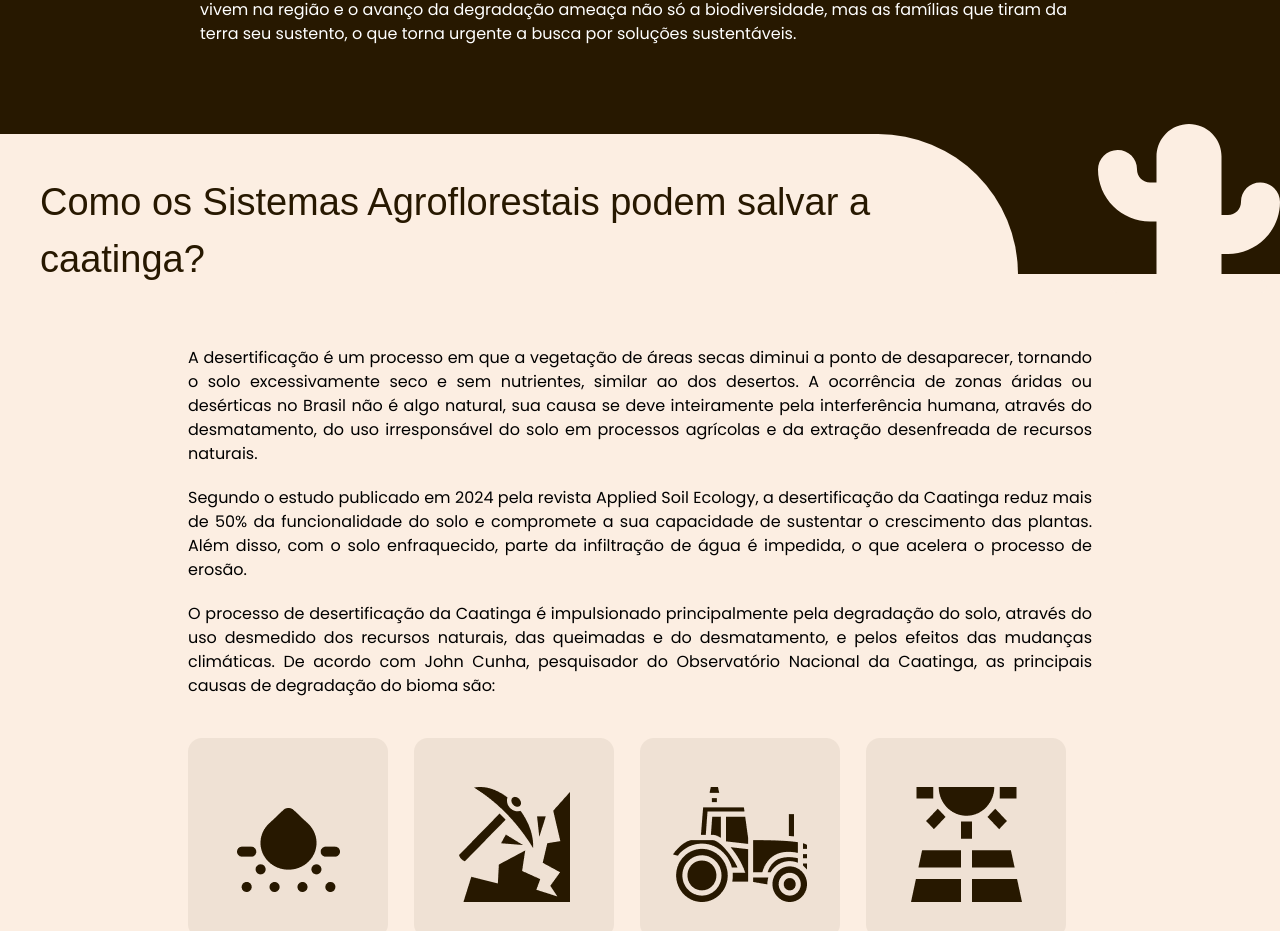
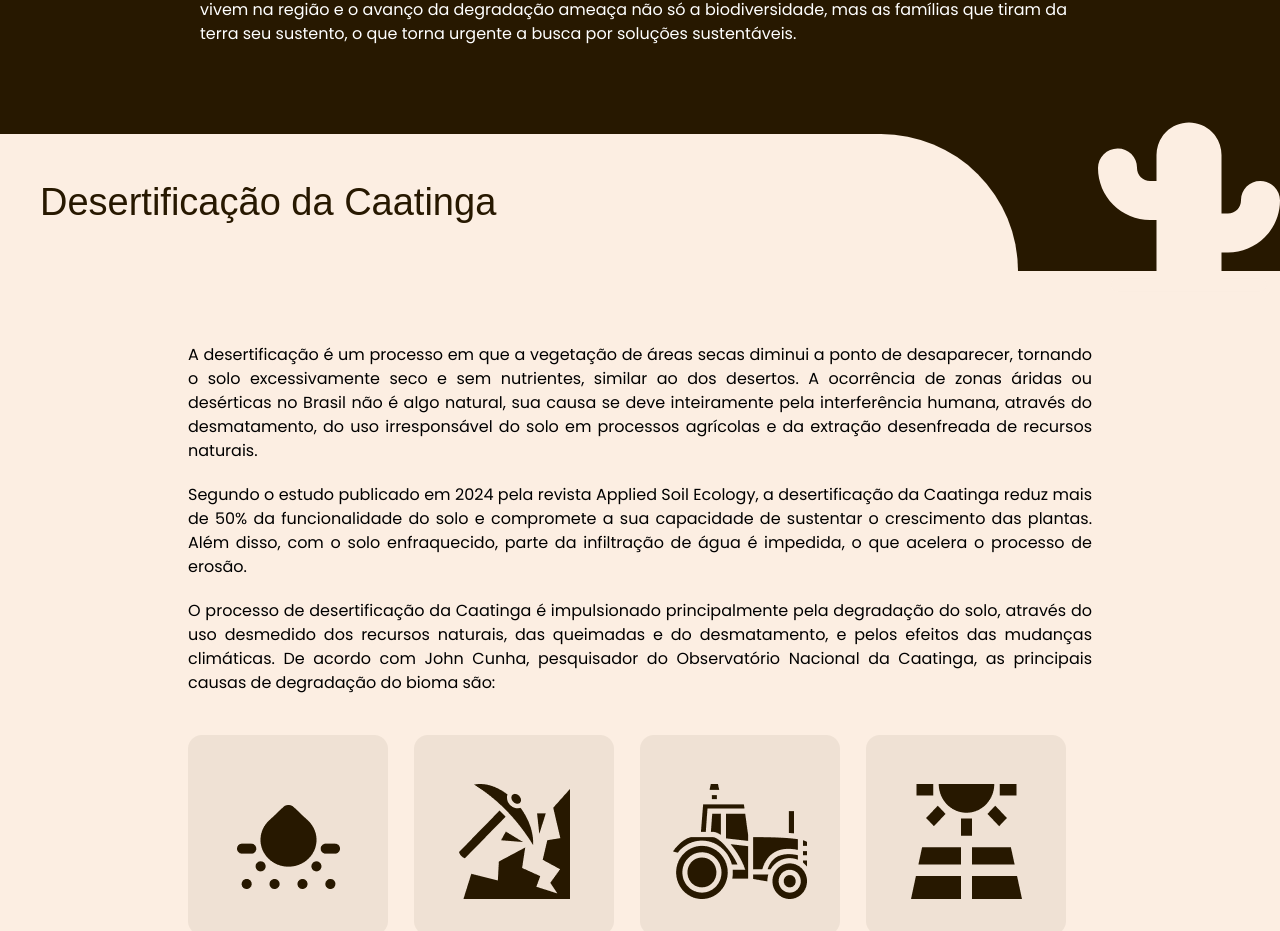
Before and after one commit to phdosilva/safs, a Next.js app: page / in a window 1280 px wide. Shown: the part 1896-2827 px from the top of the page. Built offline with nearby package versions, Linux system fonts and the light colour scheme; a web font is replaced by a local one.

Commit message:
title fix

```diff
--- a/app/page.tsx
+++ b/app/page.tsx
@@ -115,7 +115,7 @@ export default function Home() {
         </section>
         <div className="flex w-full ">
           <h2 className="lg:text-[38px] max-lg:text-[24px] text-[#271800] bg-[#FCEEE2] rounded-tr-[140px] p-10 mt-14 unbounded-regular w-[80%] max-h-[140px]">
-            Como os Sistemas Agroflorestais podem salvar a caatinga?
+          Desertificação da Caatinga
           </h2>
           <Image
             className="max-w-[182px] max-md:max-w-[120px] lg:ml-20 mt-10 md:mb-[-25px] max-md:mb-[-70px]"
```
